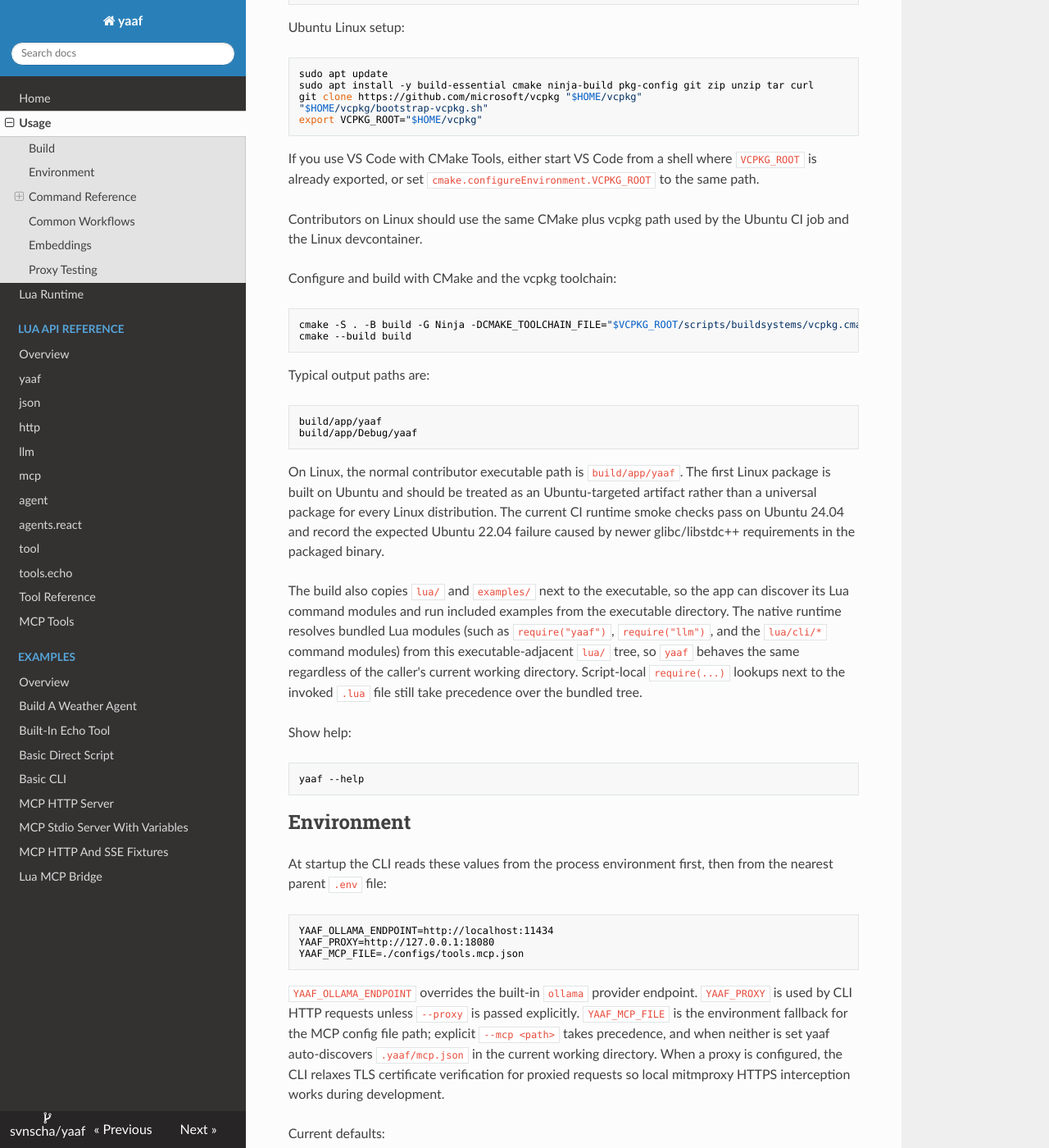
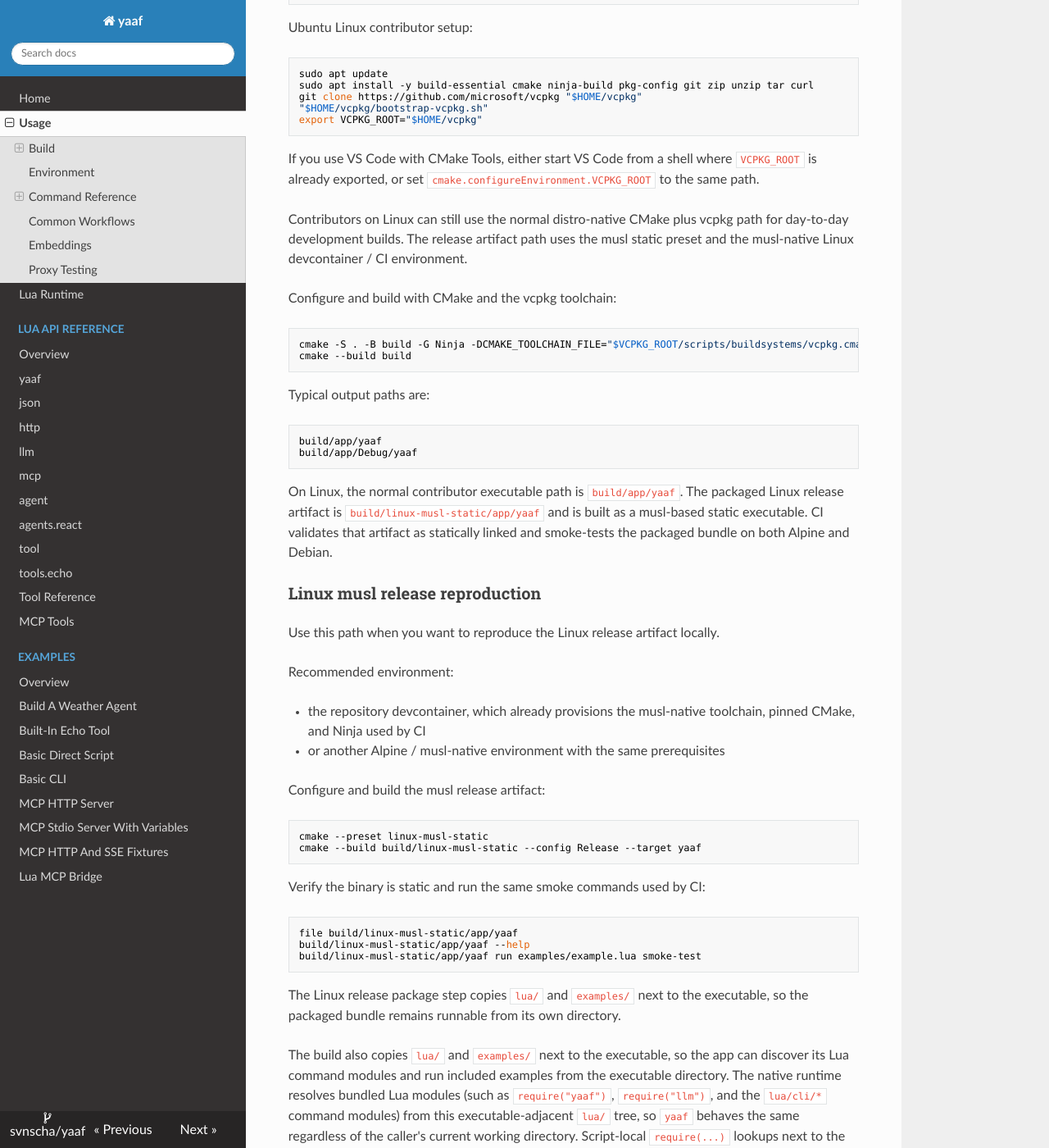
Before and after one commit to svnscha/yaaf, an MkDocs documentation site: the page built from docs/usage.md, in a window 1280 px wide and 1400 px high, scrolled down 878 px. Shown: the whole window at 82% size. Built offline with MkDocs 1.6.1, drawn with Linux system fonts in a browser that asks for light colours; nearby versions of some CDN libraries; some of the changed text lies outside the part shown.

Commit message:
docs(issue-12): document musl linux release path

````diff
--- a/docs/usage.md
+++ b/docs/usage.md
@@ -13,7 +13,7 @@
 - Git
 - vcpkg checked out locally with `VCPKG_ROOT` set
 
-Ubuntu Linux:
+Linux contributor build:
 
 - A C++20-capable toolchain such as `build-essential`
 - CMake 3.21 or newer
@@ -34,7 +34,7 @@
 export VCPKG_ROOT="$HOME/vcpkg"
 ```
 
-Ubuntu Linux setup:
+Ubuntu Linux contributor setup:
 
 ```sh
 sudo apt update
@@ -46,7 +46,7 @@
 
 If you use VS Code with CMake Tools, either start VS Code from a shell where `VCPKG_ROOT` is already exported, or set `cmake.configureEnvironment.VCPKG_ROOT` to the same path.
 
-Contributors on Linux should use the same CMake plus vcpkg path used by the Ubuntu CI job and the Linux devcontainer.
+Contributors on Linux can still use the normal distro-native CMake plus vcpkg path for day-to-day development builds. The release artifact path uses the musl static preset and the musl-native Linux devcontainer / CI environment.
 
 Configure and build with CMake and the vcpkg toolchain:
 
@@ -62,7 +62,33 @@
 build/app/Debug/yaaf
 ```
 
-On Linux, the normal contributor executable path is `build/app/yaaf`. The first Linux package is built on Ubuntu and should be treated as an Ubuntu-targeted artifact rather than a universal package for every Linux distribution. The current CI runtime smoke checks pass on Ubuntu 24.04 and record the expected Ubuntu 22.04 failure caused by newer glibc/libstdc++ requirements in the packaged binary.
+On Linux, the normal contributor executable path is `build/app/yaaf`. The packaged Linux release artifact is `build/linux-musl-static/app/yaaf` and is built as a musl-based static executable. CI validates that artifact as statically linked and smoke-tests the packaged bundle on both Alpine and Debian.
+
+### Linux musl release reproduction
+
+Use this path when you want to reproduce the Linux release artifact locally.
+
+Recommended environment:
+
+- the repository devcontainer, which already provisions the musl-native toolchain, pinned CMake, and Ninja used by CI
+- or another Alpine / musl-native environment with the same prerequisites
+
+Configure and build the musl release artifact:
+
+```sh
+cmake --preset linux-musl-static
+cmake --build build/linux-musl-static --config Release --target yaaf
+```
+
+Verify the binary is static and run the same smoke commands used by CI:
+
+```sh
+file build/linux-musl-static/app/yaaf
+build/linux-musl-static/app/yaaf --help
+build/linux-musl-static/app/yaaf run examples/example.lua smoke-test
+```
+
+The Linux release package step copies `lua/` and `examples/` next to the executable, so the packaged bundle remains runnable from its own directory.
 
 The build also copies `lua/` and `examples/` next to the executable, so the app can discover its Lua command modules and run included examples from the executable directory. The native runtime resolves bundled Lua modules (such as `require("yaaf")`, `require("llm")`, and the `lua/cli/*` command modules) from this executable-adjacent `lua/` tree, so `yaaf` behaves the same regardless of the caller's current working directory. Script-local `require(...)` lookups next to the invoked `.lua` file still take precedence over the bundled tree.
 
````
Also changed, not shown: README.md (+3 -1 lines).
